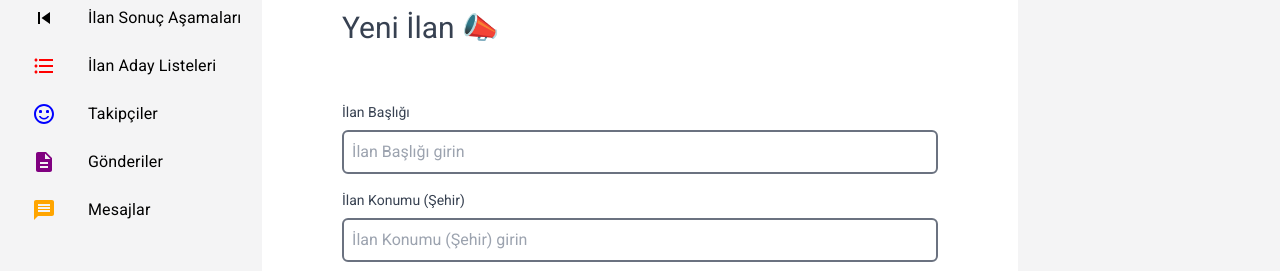
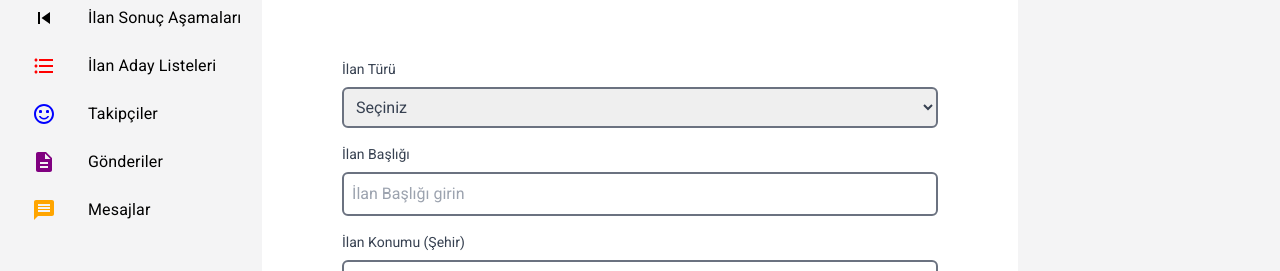
Before and after one commit to DogukanEsen/Vizyoner_Frontend, a React (Create React App) app: page /ilanolusturma in a window 1280 px wide. Shown: the part 522-793 px from the top of the page. Built offline with nearby package versions, Linux system fonts and the light colour scheme.

Commit message:
İlan türü lazımmış lol

```diff
--- a/src/components/CreateAdvert.js
+++ b/src/components/CreateAdvert.js
@@ -10,6 +10,7 @@ const Advert = () => {
 
   const formikAdvert = useFormik({
     initialValues: {
+      category: "",
       title: "",
       location: "",
       startDate: null,
@@ -22,6 +23,7 @@ const Advert = () => {
 
   const renderFormFields = (fields, formik) => {
     const fieldDisplayNames = {
+      category: "İlan Türü",
       title: "İlan Başlığı",
       location: "İlan Konumu (Şehir)",
       startDate: "Başlangıç Tarihi",
@@ -35,14 +37,28 @@ const Advert = () => {
       <div key={field} className="pb-4">
         <label
           htmlFor={field}
-                    className={`block font-latoBold text-sm pb-2 ${formik.touched[field] && formik.errors[field] ? "text-red-400" : ""
+          className={`block font-latoBold text-sm pb-2 ${
+            formik.touched[field] && formik.errors[field] ? "text-red-400" : ""
           }`}
         >
           {formik.touched[field] && formik.errors[field]
             ? formik.errors[field]
             : fieldDisplayNames[field]}
         </label>
-                {field === "title" ? (
+        {field === "category" ? (
+          <select
+            className="border-2 border-gray-500 p-2 rounded-md w-full"
+            name={field}
+            onChange={formik.handleChange}
+            value={formik.values[field]}
+            onBlur={formik.handleBlur}
+          >
+            <option value="">Seçiniz</option>
+            <option value="internship">Staj İlanı</option>
+            <option value="jobPostings">İş İlanı</option>
+            <option value="contest">Yarışma</option>
+          </select>
+        ) : field === "title" ? (
           <input
             className="border-2 border-gray-500 p-2 rounded-md w-full focus:border-teal-500 focus:ring-teal-500"
             type="text"
@@ -72,9 +88,17 @@ const Advert = () => {
             onBlur={formik.handleBlur}
             wrap="hard"
           />
-                ) : field === "startDate" || field === "endDate" || field === "updateDate" ? (
+        ) : field === "startDate" ||
+          field === "endDate" ||
+          field === "updateDate" ? (
           <DatePicker
-                        selected={field === "startDate" ? startDate : field === "endDate" ? endDate : updateDate}
+            selected={
+              field === "startDate"
+                ? startDate
+                : field === "endDate"
+                ? endDate
+                : updateDate
+            }
             onChange={(date) => {
               if (field === "startDate") {
                 setStartDate(date);
@@ -86,7 +110,13 @@ const Advert = () => {
               formik.handleChange(field)(date);
             }}
             dateFormat="dd/MM/yyyy"
-                        placeholderText={`${field === "startDate" ? "Başlangıç tarihi" : field === "endDate" ? "Bitiş tarihi" : "Güncellenme tarihi"} seçin`}
+            placeholderText={`${
+              field === "startDate"
+                ? "Başlangıç tarihi"
+                : field === "endDate"
+                ? "Bitiş tarihi"
+                : "Güncellenme tarihi"
+            } seçin`}
             className="border-2 border-gray-500 p-2 rounded-md w-full"
           />
         ) : field === "image" ? (
@@ -107,11 +137,16 @@ const Advert = () => {
           </div>
         ) : (
           <input
-                        className={`border-2 border-gray-500 p-2 rounded-md ${field === "description" ? "w-full h-20 resize-y overflow-y-auto" : "w-full"
+            className={`border-2 border-gray-500 p-2 rounded-md ${
+              field === "description"
+                ? "w-full h-20 resize-y overflow-y-auto"
+                : "w-full"
             } focus:border-teal-500 focus:ring-teal-500`}
             type="text"
             name={field}
-                        placeholder={`${field.charAt(0).toUpperCase() + field.slice(1)} girin`}
+            placeholder={`${
+              field.charAt(0).toUpperCase() + field.slice(1)
+            } girin`}
             onChange={formik.handleChange}
             value={formik.values[field]}
             onBlur={formik.handleBlur}
@@ -130,7 +165,9 @@ const Advert = () => {
             <h1 className="text-3xl pb-2 font-latoBold">Yeni İlan 📣</h1>
             <br />
             <div className="mt-6">
-                            {renderFormFields([
+              {renderFormFields(
+                [
+                  "category",
                   "title",
                   "location",
                   "startDate",
@@ -138,7 +175,9 @@ const Advert = () => {
                   "updateDate",
                   "image",
                   "description",
-                            ], formikAdvert)}
+                ],
+                formikAdvert
+              )}
               <button
                 type="submit"
                 className="bg-[#0073b5] font-latoBold text-sm text-white py-3 mt-6 rounded-lg w-full"
```
Lines whose indentation alone changed are shown as unchanged.
